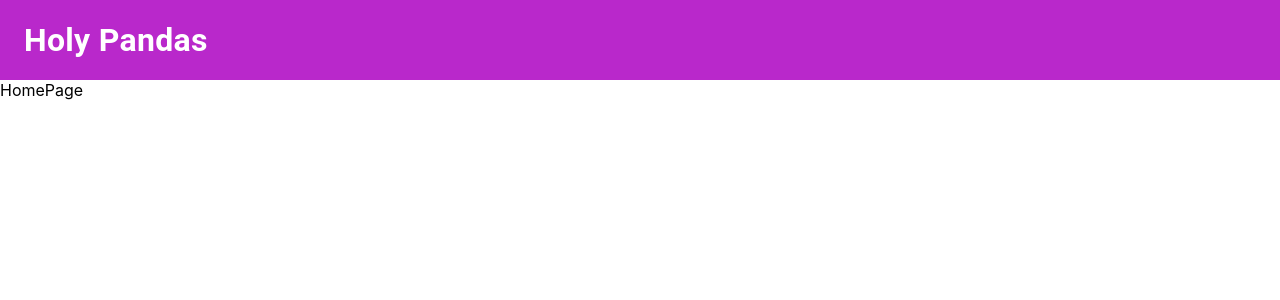
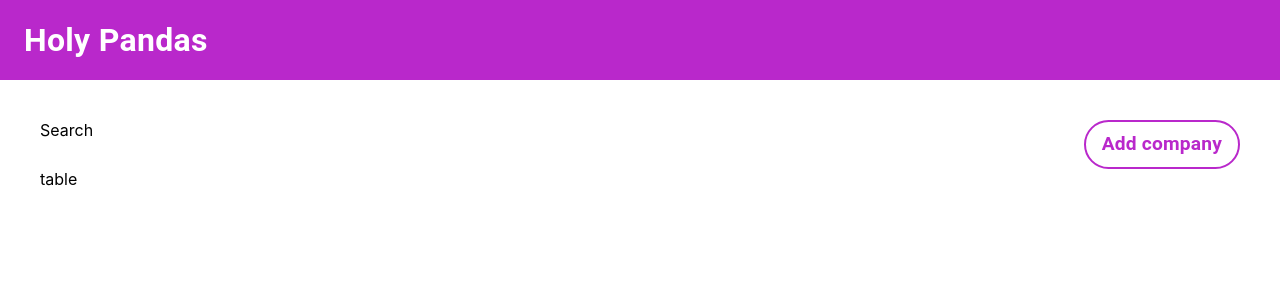
Before and after one commit to TeradonGenesis/adhacks, a React (Create React App) app in the folder adhacks-web-client/: page / in a window 1280 px wide. Shown: the top 300 px of the page. Built offline with nearby package versions, Linux system fonts and the light colour scheme.

Commit message:
Created ActionButton component

```diff
--- /dev/null
+++ b/adhacks-web-client/craco.config.js
@@ -0,0 +1,9 @@
+const path = require("path");
+
+module.exports = {
+  webpack: {
+    alias: {
+      "@": path.resolve(__dirname, "src"),
+    },
+  },
+};
--- /dev/null
+++ b/adhacks-web-client/src/components/Buttons/ActionButton/ActionButton.js
@@ -0,0 +1,34 @@
+import { styled, Typography } from "@mui/material";
+import React, { useMemo } from "react";
+
+const ActionButton = ({ label, variant = "filled" }) => {
+  const { ActionButtonContainer, Label } = useMemo(() => {
+    const isFilled = variant === "filled";
+
+    const ActionButtonContainer = styled("button")(({ theme }) => ({
+      backgroundColor: isFilled
+        ? theme.palette.primary.main
+        : theme.palette.common.white,
+
+      padding: `${theme.spacing(1)} ${theme.spacing(2)}`,
+      borderRadius: "30px",
+      border: isFilled ? "unset" : `2px solid ${theme.palette.primary.main}`,
+    }));
+
+    const Label = styled(Typography)(({ theme }) => ({
+      fontWeight: "bold",
+      fontSize: "1.2rem",
+      color: isFilled ? theme.palette.common.white : theme.palette.primary.main,
+    }));
+
+    return { ActionButtonContainer, Label };
+  }, [variant]);
+
+  return (
+    <ActionButtonContainer sx={{}}>
+      <Label>{label}</Label>
+    </ActionButtonContainer>
+  );
+};
+
+export default ActionButton;
--- /dev/null
+++ b/adhacks-web-client/src/components/Buttons/ActionButton/index.js
@@ -0,0 +1 @@
+export { default } from "./ActionButton";
--- a/adhacks-web-client/src/index.css
+++ b/adhacks-web-client/src/index.css
@@ -1,8 +1,14 @@
 body {
   margin: 0;
-  font-family: -apple-system, BlinkMacSystemFont, 'Segoe UI', 'Roboto', 'Oxygen',
-    'Ubuntu', 'Cantarell', 'Fira Sans', 'Droid Sans', 'Helvetica Neue',
+  font-family: -apple-system, BlinkMacSystemFont, "Segoe UI", "Roboto", "Oxygen",
+    "Ubuntu", "Cantarell", "Fira Sans", "Droid Sans", "Helvetica Neue",
     sans-serif;
   -webkit-font-smoothing: antialiased;
   -moz-osx-font-smoothing: grayscale;
 }
+
+button {
+  background-color: unset;
+  border: unset;
+  cursor: pointer;
+}
--- a/adhacks-web-client/src/pages/Home/HomePage.js
+++ b/adhacks-web-client/src/pages/Home/HomePage.js
@@ -1,7 +1,30 @@
+import { Box, styled } from "@mui/material";
 import React from "react";
 
+import ActionButton from "@/components/Buttons/ActionButton";
+
+const HomePageContainer = styled(Box)(({ theme }) => ({
+  padding: `${theme.spacing(5)}`,
+}));
+
+const ToolbarContainer = styled(Box)(({ theme }) => ({
+  display: "flex",
+  justifyContent: "space-between",
+}));
+
 const HomePage = () => {
-  return <div>HomePage</div>;
+  return (
+    <HomePageContainer>
+      <ToolbarContainer>
+        <Box>Search</Box>
+        <Box>
+          <ActionButton label="Add company" variant="outlined" />
+        </Box>
+      </ToolbarContainer>
+
+      <Box>table</Box>
+    </HomePageContainer>
+  );
 };
 
 export default HomePage;
```
Also changed, not shown: adhacks-web-client/jsconfig.json (added, +26 -0 lines), adhacks-web-client/package.json (+4 -4 lines), 1 other file (tests, documents, lock files or other folders).
